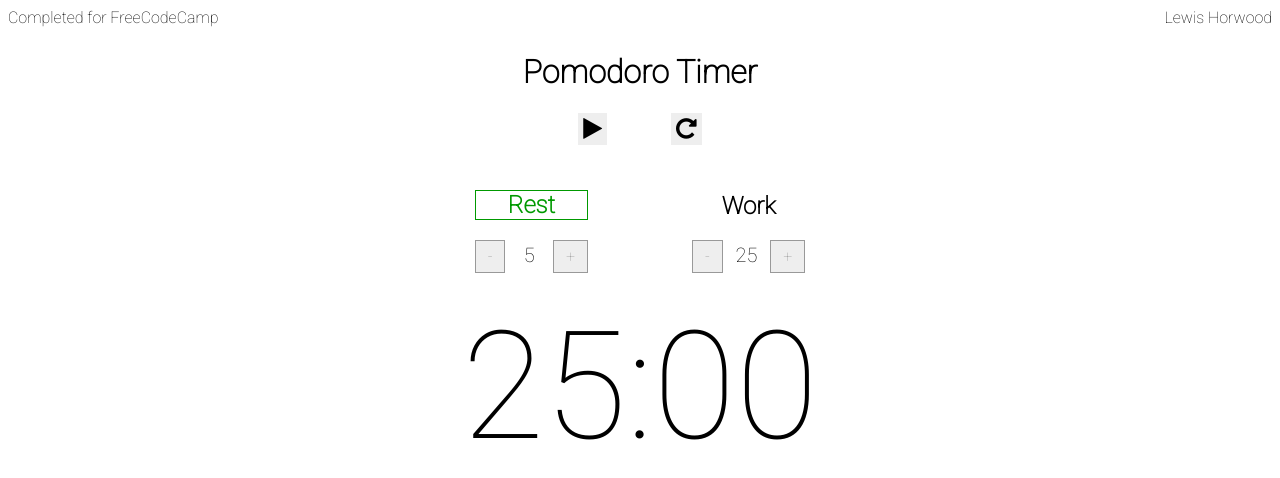
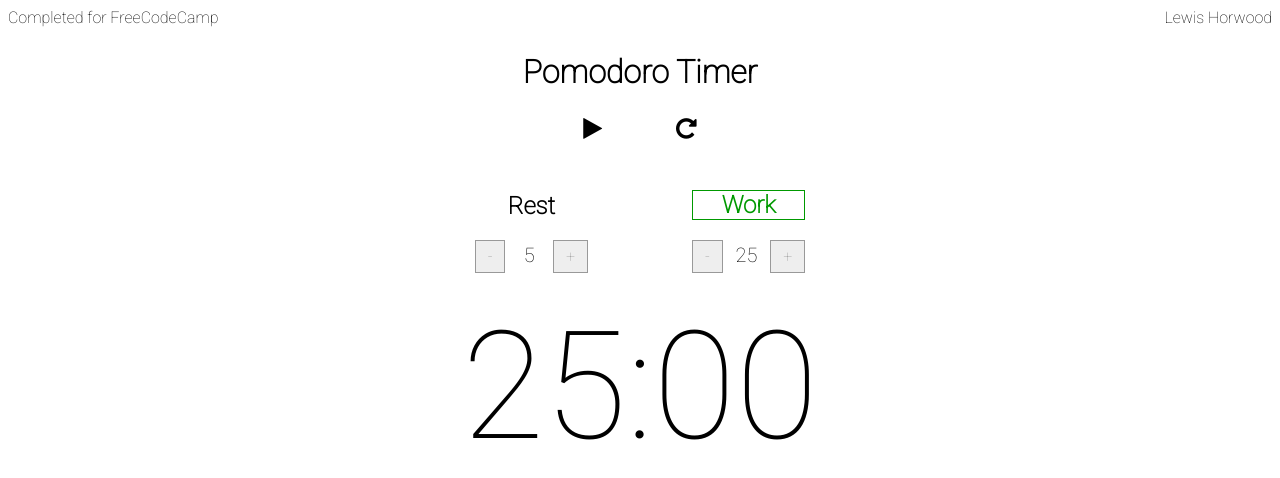
Before and after one commit to Lewis65/003-Pomodoro-timer, a plain HTML site: page index.html in a window 1280 px wide. Drawn offline with nearby package versions, Linux system fonts and the light colour scheme.

Commit message:
Made it so active class moves between work and rest properly

```diff
--- a/css/style.css
+++ b/css/style.css
@@ -18,7 +18,6 @@ body {
 .button-panel div {
 	font-size: 1.5em;
 	display: inline-block;
-	background-color: #EEEEEE;
 	padding: 2px 5px;
 	margin: 0 30px;
 }
--- a/js/index.js
+++ b/js/index.js
@@ -11,11 +11,15 @@ var switchTimer = function(){
 		minutes = document.getElementById("rest-setting").innerHTML;
 		seconds = 0;
 		working = false;
+		$("#h2-rest").addClass("active");
+		$("#h2-work").removeClass("active");
 	} else if (working === false){
 		//switch to work timer
 		minutes = document.getElementById("work-setting").innerHTML;
 		seconds = 0;
 		working = true;
+		$("#h2-work").addClass("active");
+		$("#h2-rest").removeClass("active");
 	}
 	updateClock();
 };
@@ -75,5 +79,6 @@ $("#button-pause").click(function(){
 });
 
 $(document).ready(function(){
+	working = false;
 	switchTimer();
 });
```
